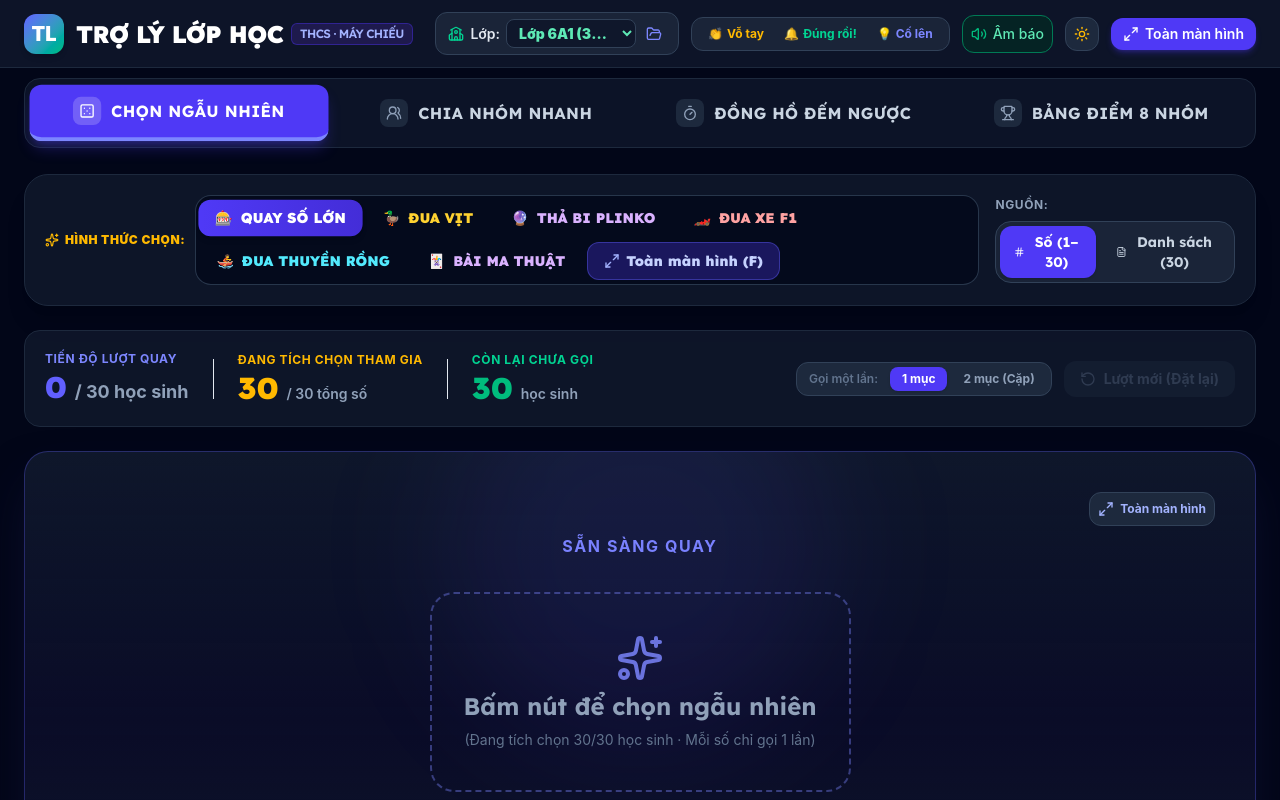
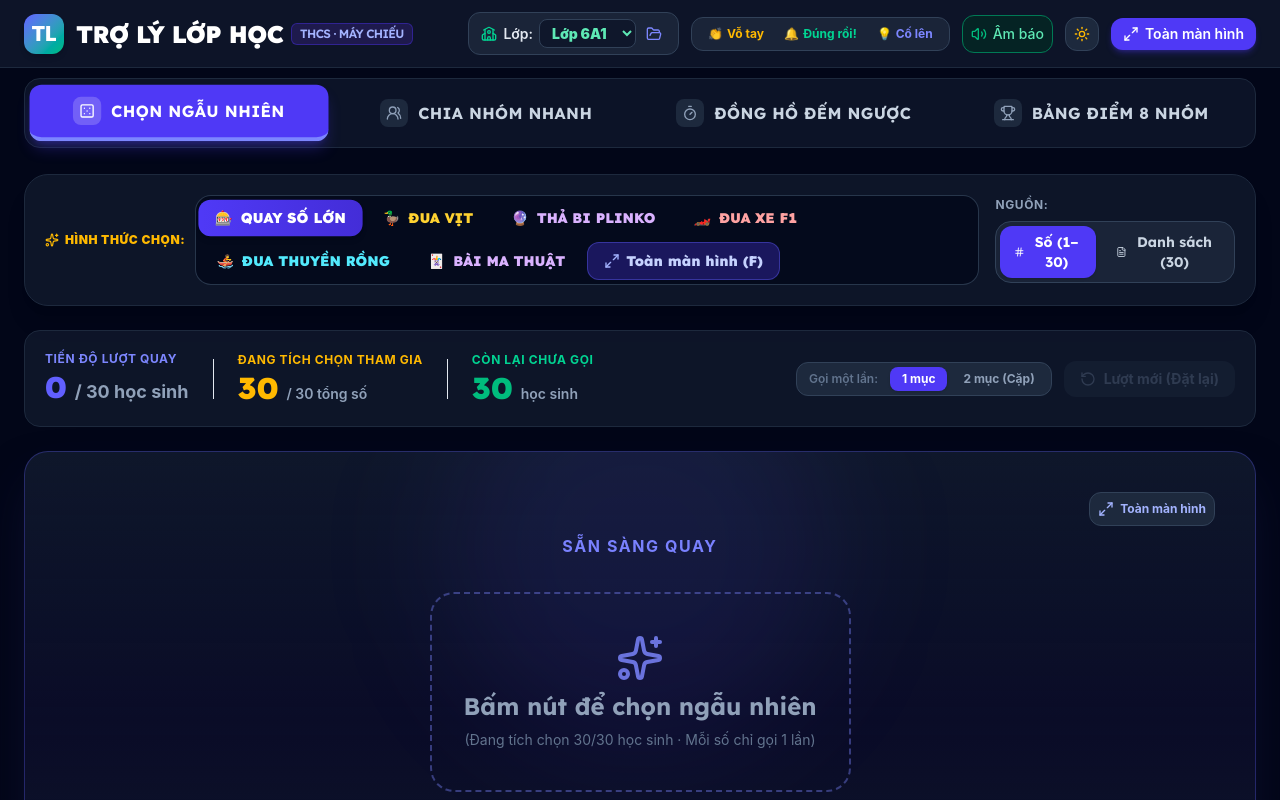
Before and after one commit to nguyenthanhtienspt/Web-Giao-Vien, a React (Vite) app: page / in a window 1280 px wide. Shown: the top 800 px of the page. Built offline with nearby package versions, Linux system fonts and the light colour scheme.

Commit message:
Bỏ hiển thị sĩ số bên cạnh tên lớp trong hộp chọn Header

```diff
--- a/src/components/Header.tsx
+++ b/src/components/Header.tsx
@@ -77,7 +77,7 @@ export const Header: React.FC<HeaderProps> = ({
                 if (found) onSelectClass(found);
               }}
               aria-label="Chọn lớp học đã lưu"
-              className={`text-xs sm:text-sm font-black rounded-lg px-2 py-1 outline-none cursor-pointer max-w-[130px] truncate ${
+              className={`text-xs sm:text-sm font-black rounded-lg px-2 py-1 outline-none cursor-pointer ${
                 isLightMode
                   ? 'bg-white border border-slate-300 text-indigo-900'
                   : 'bg-slate-900 border border-slate-700 text-emerald-300'
@@ -85,7 +85,7 @@ export const Header: React.FC<HeaderProps> = ({
             >
               {savedClasses.map((cls) => (
                 <option key={cls.id} value={cls.id}>
-                  {cls.name} ({cls.studentCount} HS)
+                  {cls.name}
                 </option>
               ))}
             </select>
```
